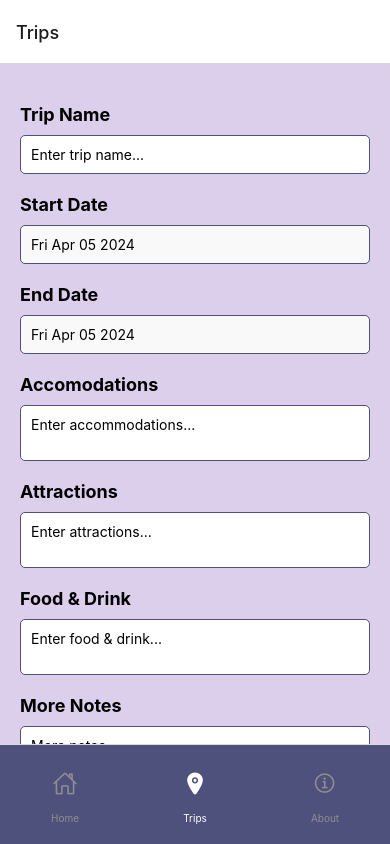
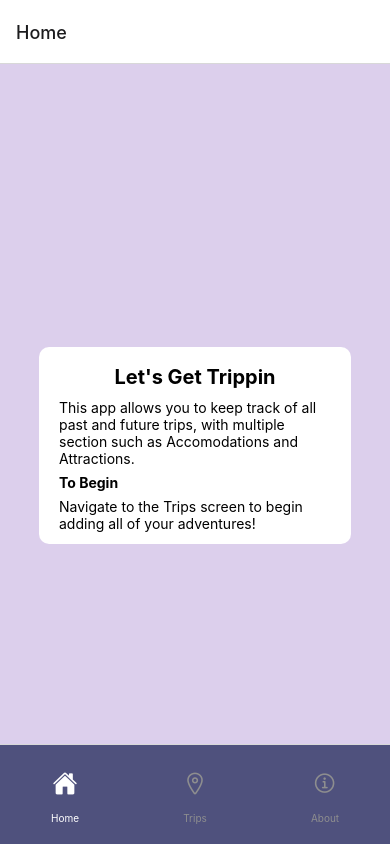
Before and after one commit to ch1gw3n/Trippin, a React Native app: screen / in a window 390 px wide. Built offline with nearby package versions, Linux system fonts and the light colour scheme.

Commit message:
update front page

```diff
--- a/navigation/MainContainer.js
+++ b/navigation/MainContainer.js
@@ -20,7 +20,7 @@ function MainContainer() {
 
     <NavigationContainer>
       <Tab.Navigator
-        initialRouteName={tripsName}
+        initialRouteName={homeName}
         screenOptions ={({ route }) => ({
           tabBarIcon: ({ focused, color, size }) => {
             let iconName;
```
